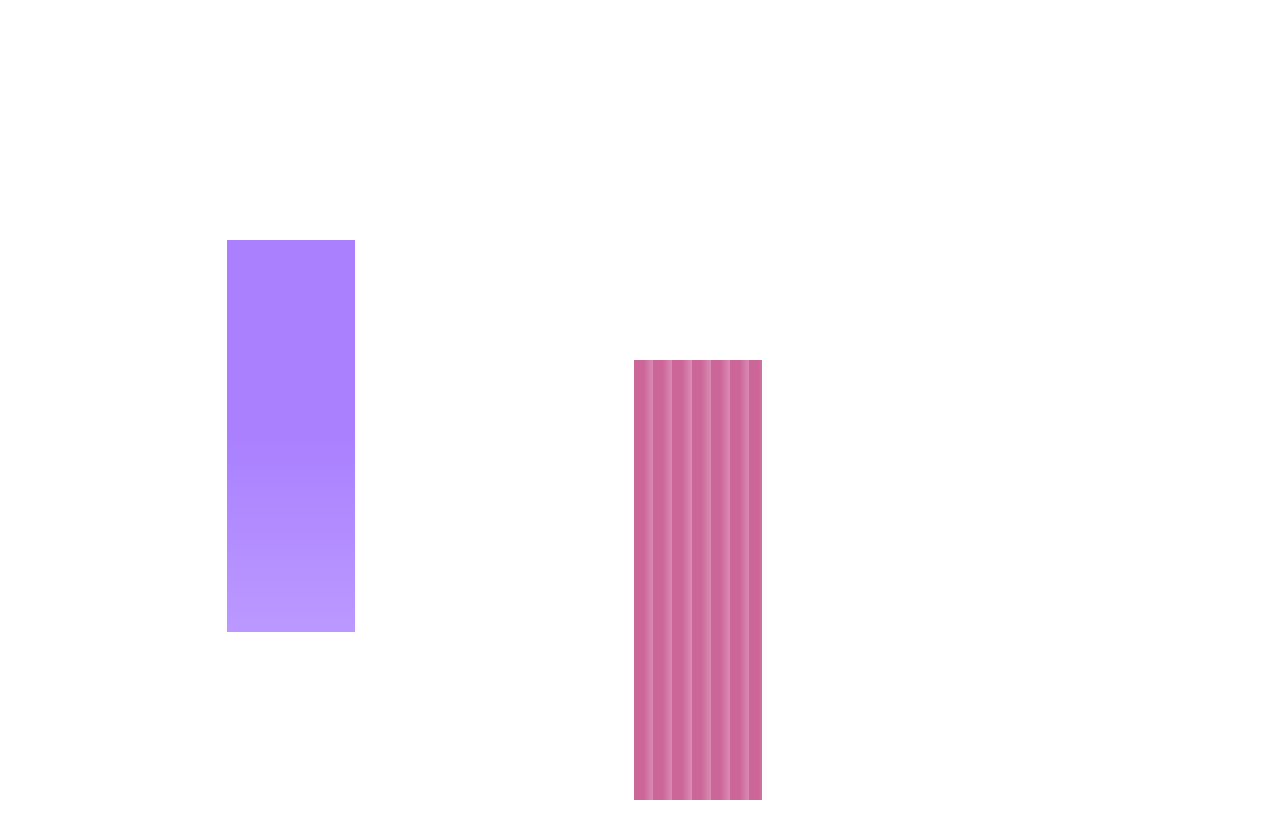
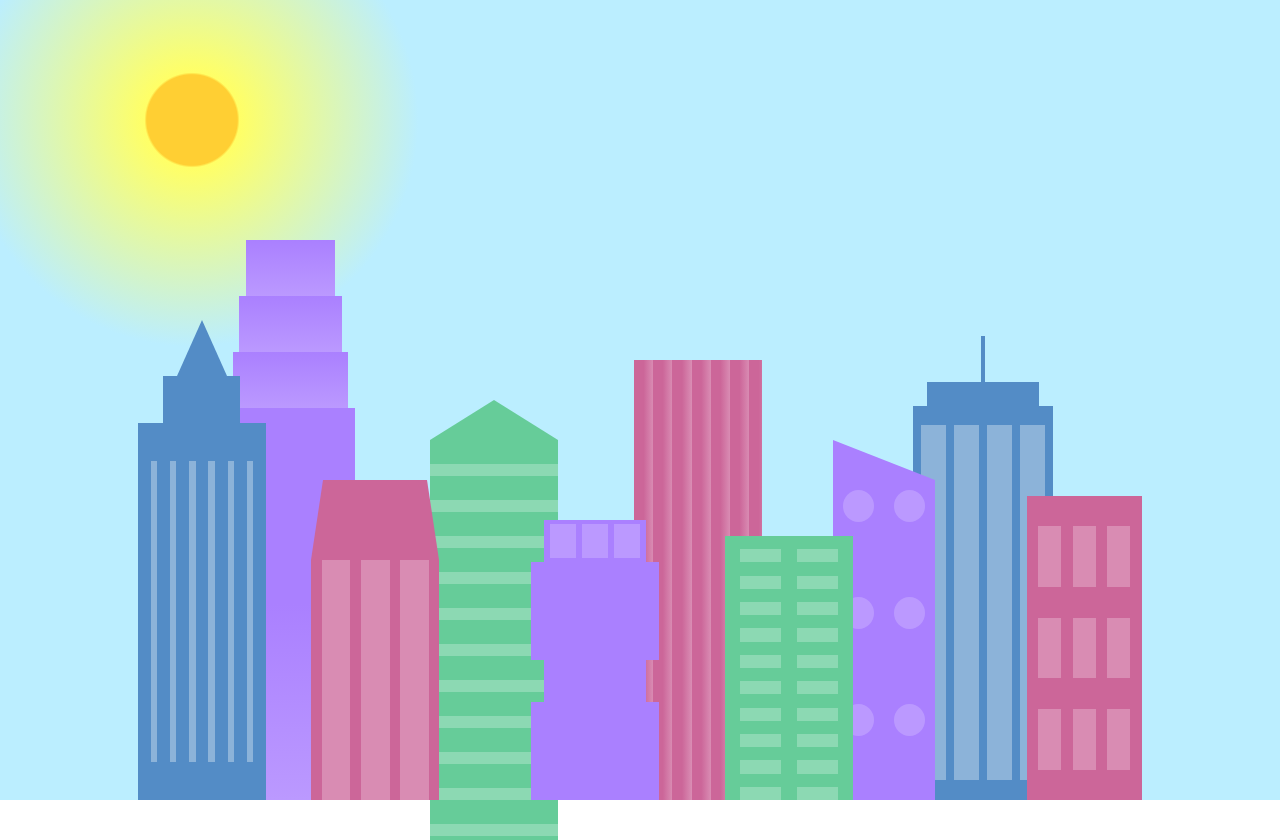
Before and after one commit to saofi10/BUILDINGS, a plain HTML site: page index.html in a window 1280 px wide. Before the commit the page ends 800 px from the top, so only its background shows below. Drawn offline with Linux system fonts and the light colour scheme.

Commit message:
Update index.html
added all the buildings

```diff
--- a/index.html
+++ b/index.html
@@ -7,22 +7,77 @@
   </head>
 
   <body>
-    <div class="background-buildings">
+    <div class="background-buildings sky">
       <div></div>
       <div></div>
-      <div class="bb1">
-        <div class="bb1a"></div>
-        <div class="bb1b"></div>
-        <div class="bb1c"></div>
+      <div class="bb1 building-wrap">
+        <div class="bb1a bb1-window"></div>
+        <div class="bb1b bb1-window"></div>
+        <div class="bb1c bb1-window"></div>
         <div class="bb1d"></div>
       </div>
-      <div class="bb2"></div>
+      <div class="bb2">
+        <div class="bb2a"></div>
+        <div class="bb2b"></div>
+      </div>
       <div class="bb3"></div>
       <div></div>
-      <div class="bb4"></div>
+      <div class="bb4 building-wrap">
+        <div class="bb4a"></div>
+        <div class="bb4b"></div>
+        <div class="bb4c window-wrap">
+          <div class="bb4-window"></div>
+          <div class="bb4-window"></div>
+          <div class="bb4-window"></div>
+          <div class="bb4-window"></div>
+        </div>
+      </div>
       <div></div>
       <div></div>
     </div>
 
+    <div class="foreground-buildings">
+      <div></div>
+      <div></div>
+      <div class="fb1 building-wrap">
+        <div class="fb1a"></div>
+        <div class="fb1b"></div>
+        <div class="fb1c"></div>
+      </div>
+      <div class="fb2">
+        <div class="fb2a"></div>
+        <div class="fb2b window-wrap">
+          <div class="fb2-window"></div>
+          <div class="fb2-window"></div>
+          <div class="fb2-window"></div>
+        </div>
+      </div>
+      <div></div>
+      <div class="fb3 building-wrap">
+        <div class="fb3a window-wrap">
+          <div class="fb3-window"></div>
+          <div class="fb3-window"></div>
+          <div class="fb3-window"></div>
+        </div>
+        <div class="fb3b"></div>
+        <div class="fb3a"></div>
+        <div class="fb3b"></div>
+      </div>
+      <div class="fb4">
+        <div class="fb4a"></div>
+        <div class="fb4b">
+          <div class="fb4-window"></div>
+          <div class="fb4-window"></div>
+          <div class="fb4-window"></div>
+          <div class="fb4-window"></div>
+          <div class="fb4-window"></div>
+          <div class="fb4-window"></div>
+        </div>
+      </div>
+      <div class="fb5"></div>
+      <div class="fb6"></div>
+      <div></div>
+      <div></div>
+    </div>
   </body>
 </html>
```
